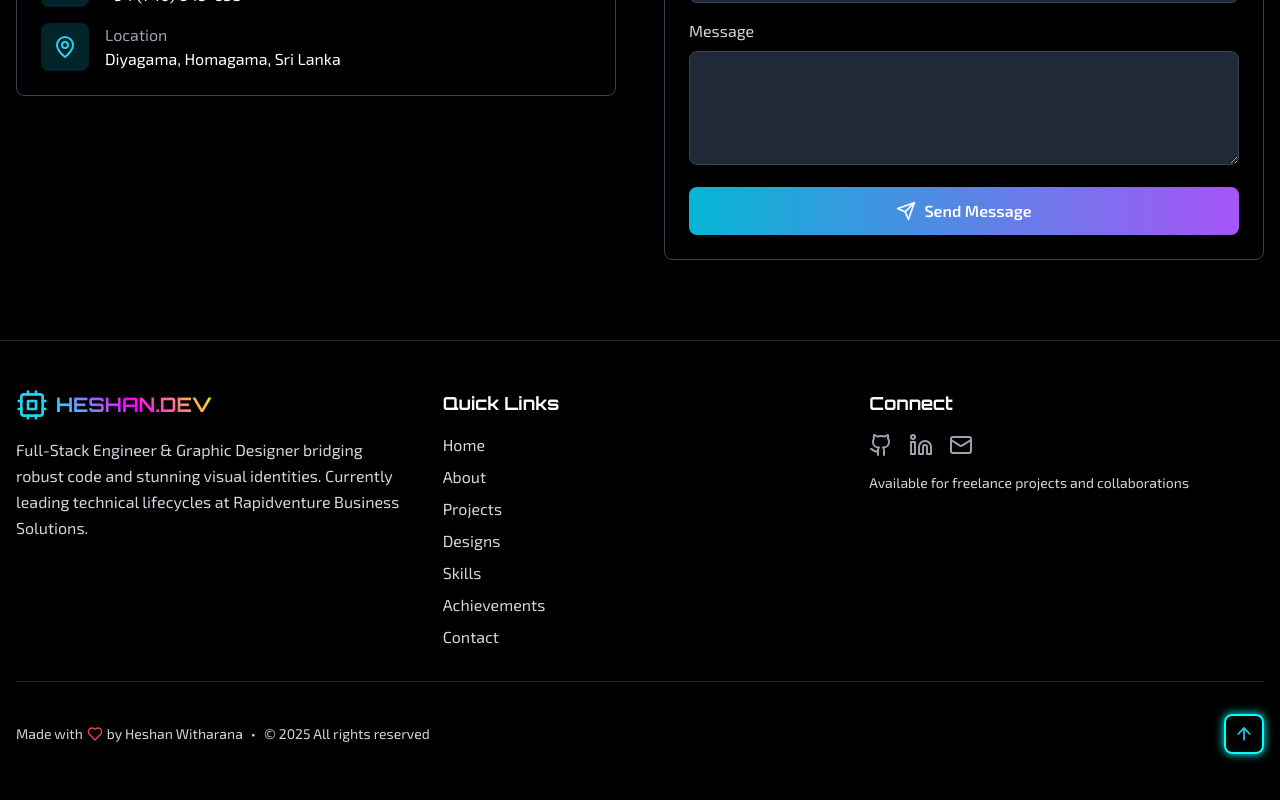
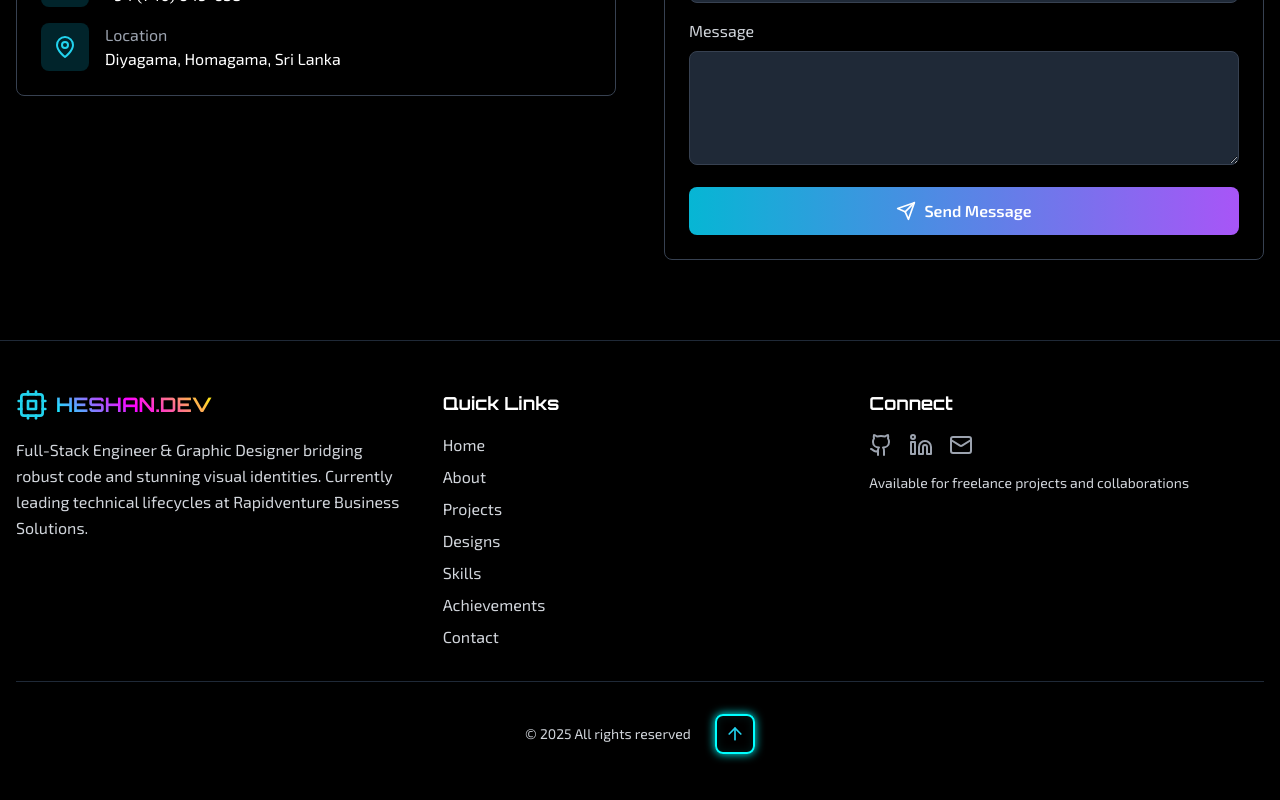
Before and after one commit to heshan123vitharana/Heshan_Witharana_Portfolio, a React (Vite) app: page / in a window 1280 px wide. Shown: the part 8322-9122 px from the top of the page. Built offline with nearby package versions, Linux system fonts and the light colour scheme.

Commit message:
feat: add animated footer component with navigation links, social media links, copyright information, and a scroll-to-top button.

```diff
--- a/src/components/Footer.tsx
+++ b/src/components/Footer.tsx
@@ -1,6 +1,6 @@
 import React from 'react';
 import { motion } from 'framer-motion';
-import { Heart, Cpu, Github, Linkedin, Mail, ArrowUp } from 'lucide-react';
+import { Cpu, Github, Linkedin, Mail, ArrowUp } from 'lucide-react';
 
 const Footer: React.FC = () => {
   const scrollToTop = () => {
@@ -80,16 +80,14 @@ const Footer: React.FC = () => {
           </motion.div>
         </div>
 
-        <div className="border-t border-gray-800 pt-8 flex flex-col md:flex-row justify-between items-center">
+        <div className="border-t border-gray-800 pt-8 flex flex-col md:flex-row justify-center items-center gap-6">
           <motion.p
             initial={{ opacity: 0 }}
             whileInView={{ opacity: 1 }}
             transition={{ duration: 0.6 }}
             viewport={{ once: true }}
-            className="text-gray-300 text-sm mb-4 md:mb-0 flex items-center"
+            className="text-gray-300 text-sm flex items-center"
           >
-            Made with <Heart className="text-red-500 w-4 h-4 mx-1" /> by Heshan Witharana
-            <span className="mx-2">•</span>
             © 2025 All rights reserved
           </motion.p>
 
```
